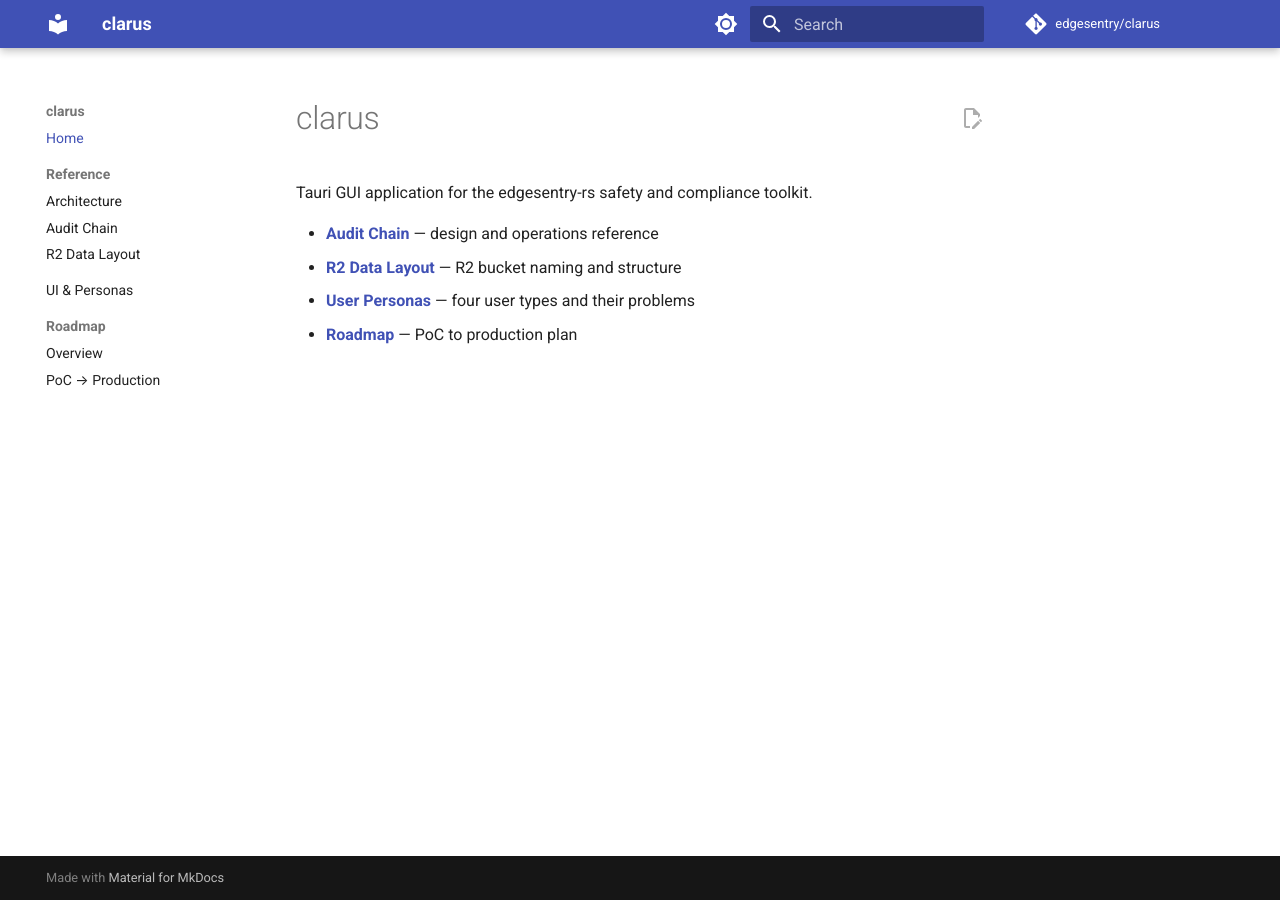
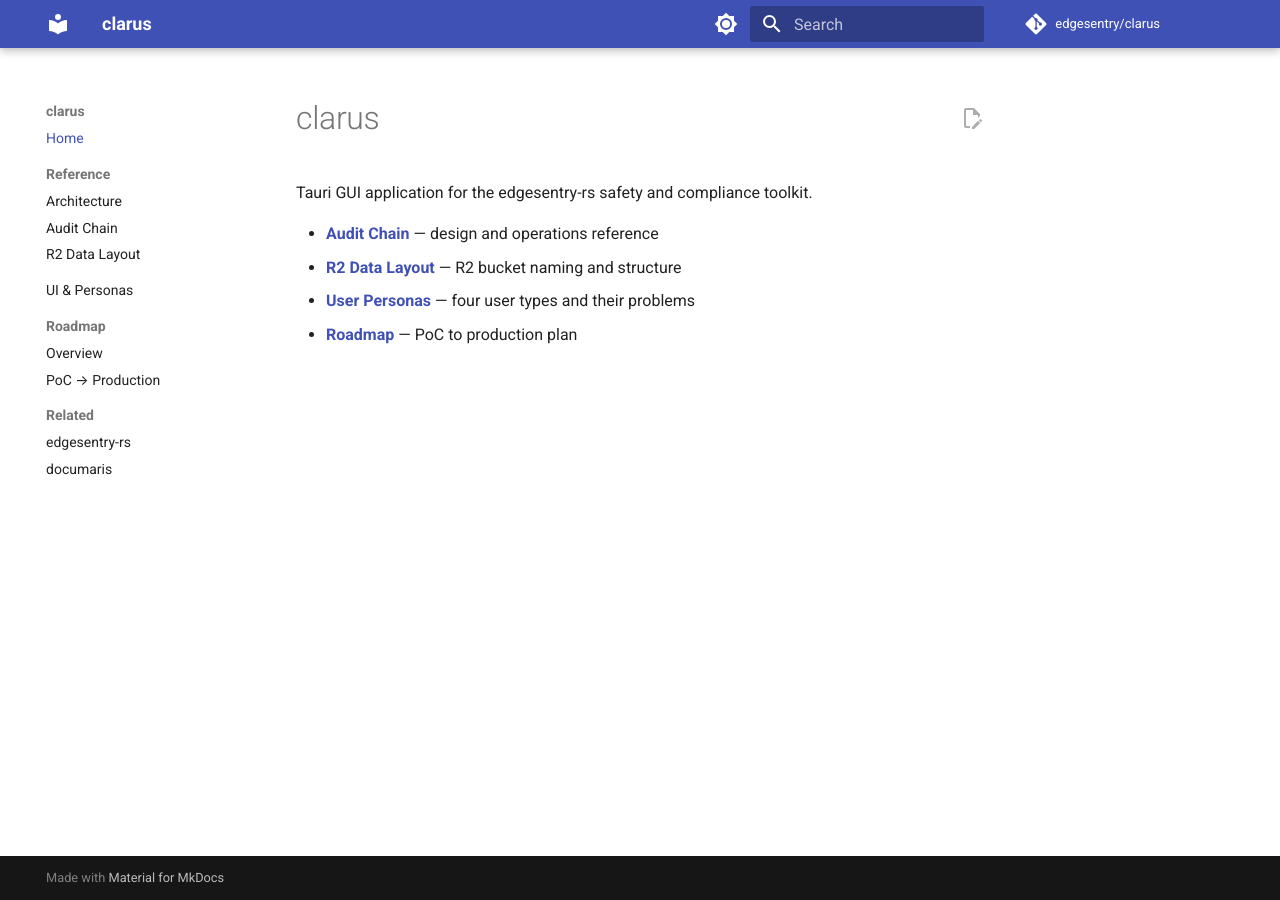
Before and after one commit to edgesentry/clarus, an MkDocs documentation site: the page built from docs/index.md, in a window 1280 px wide. Built offline with MkDocs 1.6.1 and Material for MkDocs 9.7.7, drawn with Linux system fonts in a browser that asks for light colours; comment, search, counter and statistics services are not loaded; part of the change alters nothing that is shown.

Commit message:
docs: add Related nav links to edgesentry-rs and documaris
Co-Authored-By: Claude Sonnet 4.6 <noreply@anthropic.com>

```diff
--- a/mkdocs.yml
+++ b/mkdocs.yml
@@ -47,3 +47,6 @@ nav:
   - Roadmap:
     - Overview: roadmap/index.md
     - PoC → Production: roadmap/core-poc.md
+  - Related:
+    - edgesentry-rs: https://github.com/edgesentry/edgesentry-rs
+    - documaris: https://github.com/edgesentry/documaris
```
